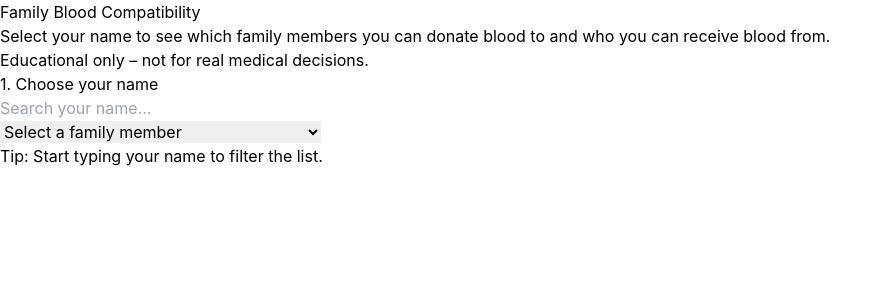
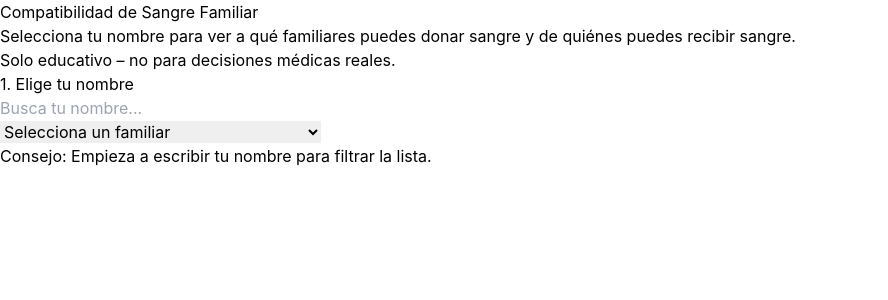
Before and after one commit to Danthemansquared/blood-type-app, a React (Vite) app: page / in a window 1280 px wide. Shown: the top 300 px of the page, without its empty margins (0-888 px from the left). Built offline with nearby package versions, Linux system fonts and the light colour scheme.

Commit message:
Traducir aplicación completa al español

```diff
--- a/index.html
+++ b/index.html
@@ -1,10 +1,10 @@
 <!doctype html>
-<html lang="en">
+<html lang="es">
   <head>
     <meta charset="UTF-8" />
     <link rel="icon" type="image/svg+xml" href="/vite.svg" />
     <meta name="viewport" content="width=device-width, initial-scale=1.0" />
-    <title>Family Blood Compatibility</title>
+    <title>Compatibilidad de Sangre Familiar</title>
   </head>
   <body>
     <div id="root"></div>
--- a/src/App.jsx
+++ b/src/App.jsx
@@ -206,21 +206,21 @@ function App() {
 
           <h1 className="text-3xl md:text-4xl font-semibold tracking-tight">
 
-            Family Blood Compatibility
+            Compatibilidad de Sangre Familiar
 
           </h1>
 
           <p className="text-sm md:text-base text-slate-300/80 max-w-2xl mx-auto">
 
-            Select your name to see which family members you can donate blood to
+            Selecciona tu nombre para ver a qué familiares puedes donar sangre
 
-            and who you can receive blood from.
+            y de quiénes puedes recibir sangre.
 
           </p>
 
           <p className="text-xs text-slate-400">
 
-            Educational only – not for real medical decisions.
+            Solo educativo – no para decisiones médicas reales.
 
           </p>
 
@@ -244,13 +244,13 @@ function App() {
 
           <h2 className="text-lg md:text-xl font-medium flex items-center justify-between">
 
-            1. Choose your name
+            1. Elige tu nombre
 
             {selectedMember && (
 
               <span className="text-xs md:text-sm font-normal text-slate-300">
 
-                Blood type:{" "}
+                Tipo de sangre:{" "}
 
                 <span className="font-semibold">
 
@@ -276,7 +276,7 @@ function App() {
 
                 type="text"
 
-                placeholder="Search your name..."
+                placeholder="Busca tu nombre..."
 
                 value={search}
 
@@ -296,7 +296,7 @@ function App() {
 
                 >
 
-                  Clear
+                  Limpiar
 
                 </button>
 
@@ -316,7 +316,7 @@ function App() {
 
             >
 
-              <option value="">Select a family member</option>
+              <option value="">Selecciona un familiar</option>
 
               {searchResults.map((member) => (
 
@@ -338,7 +338,7 @@ function App() {
 
           <p className="text-xs text-slate-400">
 
-            Tip: Start typing your name to filter the list.
+            Consejo: Empieza a escribir tu nombre para filtrar la lista.
 
           </p>
 
@@ -386,7 +386,7 @@ function App() {
 
                 <h3 className="text-base md:text-lg font-medium mb-2">
 
-                  Who can I donate blood to?
+                  ¿A quiénes puedo donar sangre?
 
                 </h3>
 
@@ -394,11 +394,11 @@ function App() {
 
                   <p className="text-sm text-slate-300/90">
 
-                    We don&apos;t know your blood type yet (
+                    Aún no conocemos tu tipo de sangre (
 
-                    <span className="font-semibold">No sé</span>). Once you
+                    <span className="font-semibold">No sé</span>). Una vez que lo
 
-                    know it, we can calculate donation compatibility.
+                    sepas, podremos calcular la compatibilidad de donación.
 
                   </p>
 
@@ -406,7 +406,7 @@ function App() {
 
                   <p className="text-sm text-slate-300/90">
 
-                    No compatible family members found for donation.
+                    No se encontraron familiares compatibles para donación.
 
                   </p>
 
@@ -468,7 +468,7 @@ function App() {
 
                 <h3 className="text-base md:text-lg font-medium mb-2">
 
-                  Who can I receive blood from?
+                  ¿De quiénes puedo recibir sangre?
 
                 </h3>
 
@@ -476,11 +476,11 @@ function App() {
 
                   <p className="text-sm text-slate-300/90">
 
-                    We don&apos;t know your blood type yet (
+                    Aún no conocemos tu tipo de sangre (
 
-                    <span className="font-semibold">No sé</span>). Once you
+                    <span className="font-semibold">No sé</span>). Una vez que lo
 
-                    know it, we can calculate who you can receive blood from.
+                    sepas, podremos calcular de quiénes puedes recibir sangre.
 
                   </p>
 
@@ -488,7 +488,7 @@ function App() {
 
                   <p className="text-sm text-slate-300/90">
 
-                    No compatible family members found as donors.
+                    No se encontraron familiares compatibles como donantes.
 
                   </p>
 
```
Also changed, not shown: 1 other file (tests, documents, lock files or other folders).
